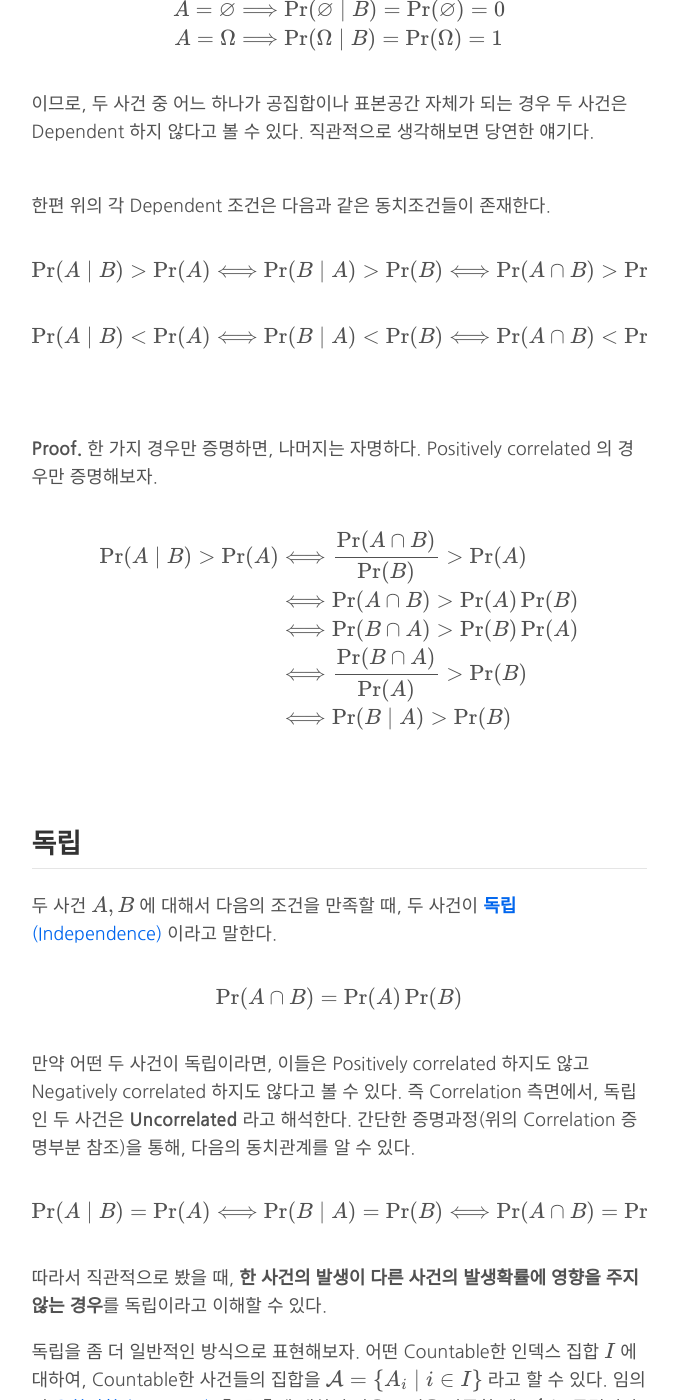
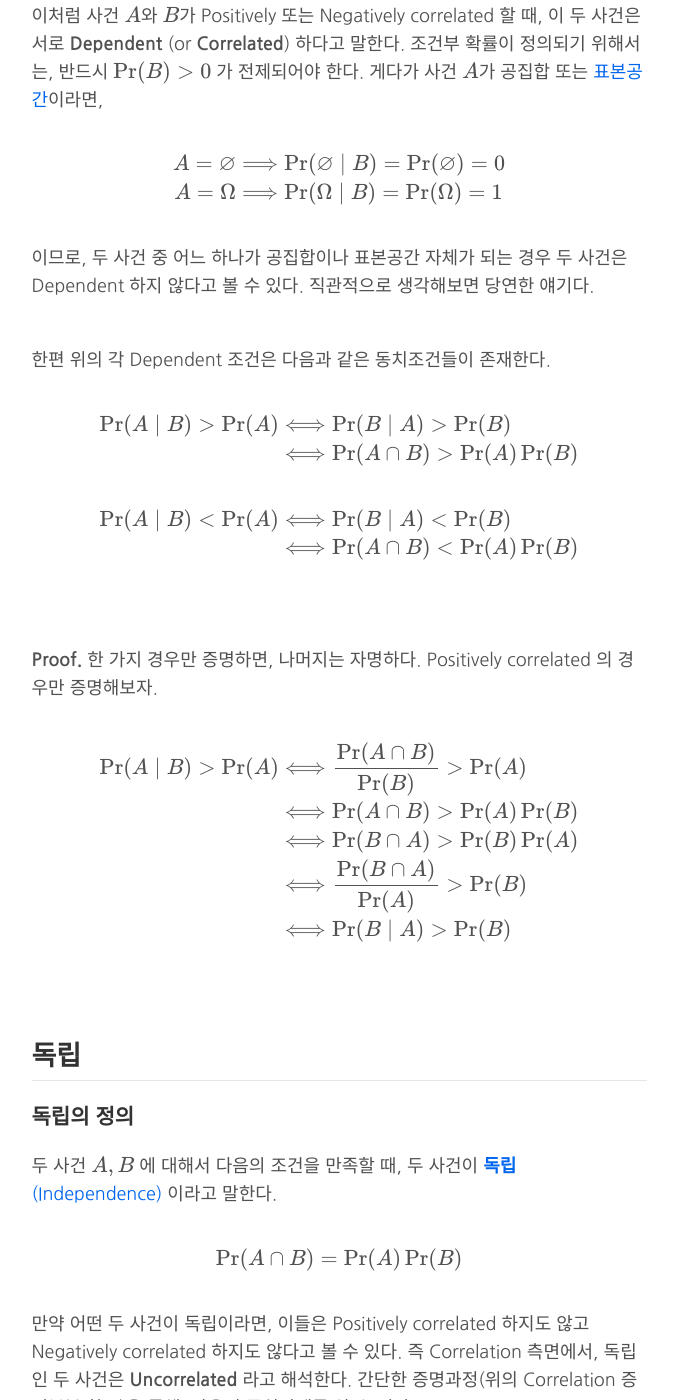
Before and after one commit to gem763/gem763.github.io, a Jekyll site: the page built from 조건부-확률과-독립.md, in a window 1280 px wide and 1400 px high, scrolled down 4015 px. Shown: the whole window, without its empty margins (301-979 px from the left). Built offline with Jekyll 4.4.1, drawn with Linux system fonts in a browser that asks for light colours; formulas are drawn with MathJax 3; comment, search, counter and statistics services are not loaded; some of the changed text lies outside the part shown.

Commit message:
조건부-확률과-독립.md updated from https://stackedit.io/

```diff
--- a/조건부-확률과-독립.md
+++ b/조건부-확률과-독립.md
@@ -17,6 +17,9 @@
 ## 조건부 확률
 한국여자 X, 한국남자 Y, 미국여자 Z가 어떤 회사에 취업면접을 봤다고 생각해보자. 편의를 위해, 국적과 성별을 제외한 다른 모든 조건은 대동소이하고, 세 사람 중 반드시 한 명은 취업이 된다고 가정하면, 한국여자 X가 취업될 확률은 1/3 정도일 것이다. 그런데 갑자기 새로운 정보가 들어왔다. 회사 사정에 의해, 여성 지원자만 선출한다는 사실이 공개된 것이다. 한국여자 X가 취업될 확률은 여전히 1/3 일까? 아닐 것이다. 세 사람의 지원자 중 여자는 두 명 뿐이므로, 아마도 한국여자의 취업확률이 1/2 로 상승했다고 보는 것이 합리적이다. 이처럼, **새로운 정보(사건)를 감안했을 때의** [**확률**](https://gem763.github.io/probability%20theory/%ED%99%95%EB%A5%A0%EC%9D%98-%EC%9D%B4%ED%95%B4.html#%ED%99%95%EB%A5%A0)을 [**조건부 확률(Conditional probability)**](https://en.wikipedia.org/wiki/Conditional_probability)이라고 한다.
 
+<br/>
+
+### 조건부 확률의 정의
 구체적으로 살펴보자. [확률공간](https://gem763.github.io/probability%20theory/%ED%99%95%EB%A5%A0%EC%9D%98-%EC%9D%B4%ED%95%B4.html#%ED%99%95%EB%A5%A0%EA%B3%B5%EA%B0%84-omega-mathcalf-pr) <span><script type="math/tex">(\Omega, \mathcal{F}, \Pr)</script></span> 과 고정된 사건 <span><script type="math/tex">E \in \mathcal{F}</script></span> 에 대하여 <span><script type="math/tex">\Pr(E) \gt 0</script></span> 이라고 가정하고, 임의의 사건 <span><script type="math/tex">A \in \mathcal{F}</script></span>에 대하여 어떤 함수 <span><script type="math/tex">\Pr_c(\cdot \mid E): \mathcal{F} \mapsto \mathbb{R}</script></span> 를 다음과 같이 정의하자.
 
 <div class="math"><script type="math/tex; mode=display">
@@ -121,11 +124,15 @@
 한편 위의 각 Dependent 조건은 다음과 같은 동치조건들이 존재한다.
 
 <div class="math"><script type="math/tex; mode=display">
-\Pr(A \mid B) \gt \Pr(A) \Longleftrightarrow \Pr(B \mid A) \gt \Pr(B) \Longleftrightarrow \Pr(A \cap B) \gt \Pr(A) \Pr(B)
+\begin{aligned}
+\Pr(A \mid B) \gt \Pr(A) &\Longleftrightarrow \Pr(B \mid A) \gt \Pr(B) \\ &\Longleftrightarrow \Pr(A \cap B) \gt \Pr(A) \Pr(B)
+\end{aligned}
 </script></div>
 
 <div class="math"><script type="math/tex; mode=display">
-\Pr(A \mid B) \lt \Pr(A) \Longleftrightarrow \Pr(B \mid A) \lt \Pr(B) \Longleftrightarrow \Pr(A \cap B) \lt \Pr(A) \Pr(B)
+\begin{aligned}
+\Pr(A \mid B) \lt \Pr(A) &\Longleftrightarrow \Pr(B \mid A) \lt \Pr(B) \\ &\Longleftrightarrow \Pr(A \cap B) \lt \Pr(A) \Pr(B)
+\end{aligned}
 </script></div>
 
 <br/>
@@ -147,6 +154,7 @@
 <br/>
 
 ## 독립
+### 독립의 정의
 두 사건 <span><script type="math/tex">A, B</script></span> 에 대해서 다음의 조건을 만족할 때, 두 사건이 [**독립** (Independence)](https://en.wikipedia.org/wiki/Independence_(probability_theory)) 이라고 말한다.
 
 <div class="math"><script type="math/tex; mode=display">
@@ -156,7 +164,10 @@
 만약 어떤 두 사건이 독립이라면, 이들은 Positively correlated 하지도 않고 Negatively correlated 하지도 않다고 볼 수 있다. 즉 Correlation 측면에서, 독립인 두 사건은 **Uncorrelated** 라고 해석한다. 간단한 증명과정(위의 Correlation 증명부분 참조)을 통해, 다음의 동치관계를 알 수 있다.
 
 <div class="math"><script type="math/tex; mode=display">
-\Pr(A \mid B) = \Pr(A) \Longleftrightarrow \Pr(B \mid A) = \Pr(B) \Longleftrightarrow \Pr(A \cap B) = \Pr(A) \Pr(B)
+\begin{aligned}
+\Pr(A \mid B) = \Pr(A) &\Longleftrightarrow \Pr(B \mid A) = \Pr(B) \\
+&\Longleftrightarrow \Pr(A \cap B) = \Pr(A) \Pr(B)
+\end{aligned}
 </script></div>
 
 따라서 직관적으로 봤을 때, **한 사건의 발생이 다른 사건의 발생확률에 영향을 주지 않는 경우**를 독립이라고 이해할 수 있다.
@@ -318,7 +329,10 @@
 발생확률이 0이 아닌 사건들 <span><script type="math/tex">A_1,\cdots, A_n</script></span> 및 <span><script type="math/tex">E</script></span> 에 대해서,
 
 <div class="math"><script type="math/tex; mode=display">
-\Pr(A_1 \cap \cdots \cap A_n \mid E) = \Pr(A_1\mid E) \Pr(A_2 \mid A_1 \cap E) \cdots \Pr(A_n \mid A_1 \cap \cdots A_{n-1} \cap E)
+\begin{aligned}
+\Pr &(A_1 \cap \cdots \cap A_n \mid E) \\
+&= \Pr(A_1\mid E) \Pr(A_2 \mid A_1 \cap E) \cdots \Pr(A_n \mid A_1 \cap \cdots A_{n-1} \cap E)
+\end{aligned}
 </script></div>
 
 **Proof.**
```
